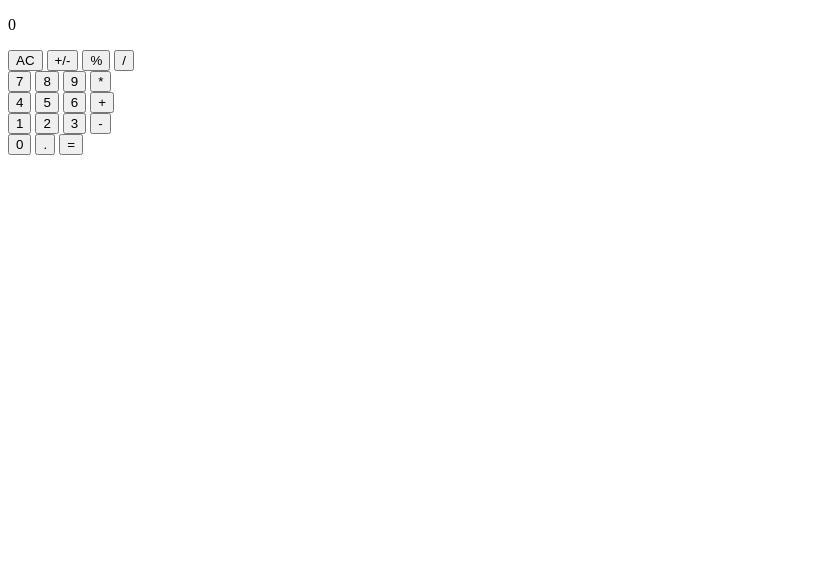
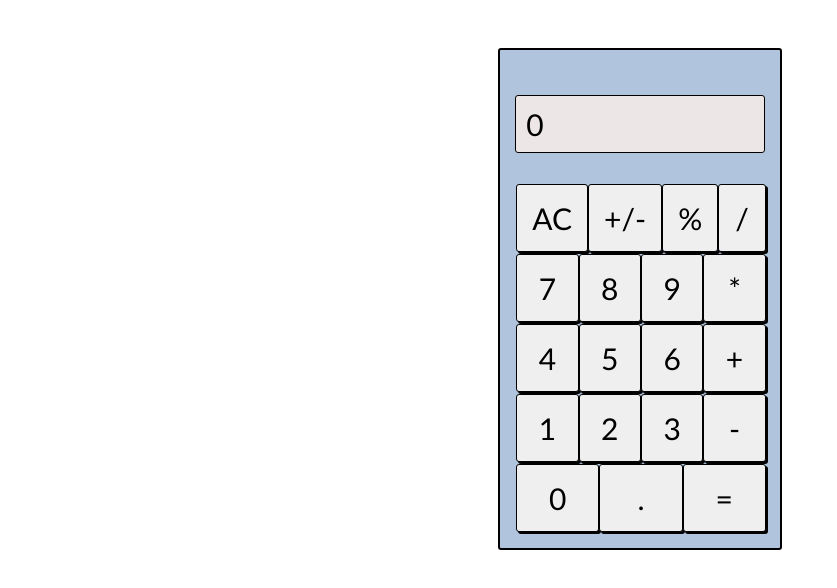
Before and after one commit to sonibuda/calculator, a plain HTML site: page index.html in a window 1280 px wide. Shown: the whole page, without its empty margins (0-837 px from the left). Drawn offline with Linux system fonts and the light colour scheme.

Commit message:
Add CSS styling.

```diff
--- a/index.html
+++ b/index.html
@@ -11,6 +11,7 @@
             <div id="display">
                 <p id="screen">0</p>
             </div>
+            <div id="body">
                 <div id="row1">
                     <button type="button" class="clear" value="clear" data-key="8">AC</button>
                     <button type="button" class="sign" value="sign">+/-</button>
@@ -40,7 +41,7 @@
                     <button type="button" class="point" value=".">.</button>
                     <button type="button" class="equals" value="=">=</button>
                 </div>
-
+</div>
                 </div>
             </div>
 
--- a/script.js
+++ b/script.js
@@ -123,8 +123,7 @@ operatorPressed.forEach(button => {
       currentInput = "";
       equalsPressed = false;
 
-      console.log("operand1:", operand1);
-      console.log("chained oepration:", operand1, currentOperator, operand2);
+
     });
 
 });
@@ -141,7 +140,6 @@ operatorPressed.forEach(button => {
         display.textContent = result;
     } else {
     result = Math.round((result + Number.EPSILON) * 100) / 100;
-    console.log(result);
     display.textContent = operand1 + " " + currentOperator + " " + operand2 + " = " + result;
     currentInput = result.toString();
     equalsPressed = true;
@@ -164,5 +162,3 @@ operatorPressed.forEach(button => {
     display.textContent = 0;
     equalsPressed = false;
  });
-
- //need to go back and fix percentage not working as unary operator/
--- a/style.css
+++ b/style.css
@@ -0,0 +1,56 @@
+body {
+    background-color: white;
+    display: flex;
+    justify-content: center;
+
+}
+
+#calculator, #screen {
+    border: 1px solid black;
+    border-radius: 3px;
+}
+
+button, main {
+    padding: 15px;
+    border: 1px solid black;
+    font-family:'Trebuchet MS', 'Lucida Sans Unicode', 'Lucida Grande', 'Lucida Sans', Arial, sans-serif;
+    font-size: 30px;
+    border-radius: 3px;
+}
+
+#body {
+    display: flex;
+    flex-direction: column;
+    width: 100%;
+}
+
+#row1, #row2, #row3, #row4, #row5{
+    display: flex;
+    justify-content: center;
+    padding: 1px;
+    width: 100%;
+}
+
+#row1 button,
+#row2 button,
+#row3 button,
+#row4 button,
+#row5 button {
+    flex: 1;
+}
+
+#screen{
+    background-color: rgb(237, 230, 230);
+    padding: 10px;
+}
+
+#calculator {
+    border: 2px solid black;
+    background-color: lightsteelblue;
+    margin-top: 40px;
+
+}
+
+button {
+    box-shadow: 2px 2px;
+}
```
